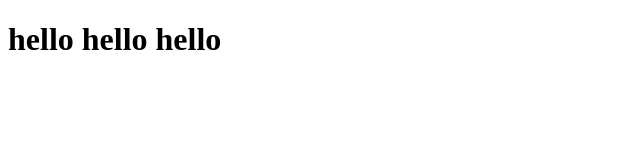
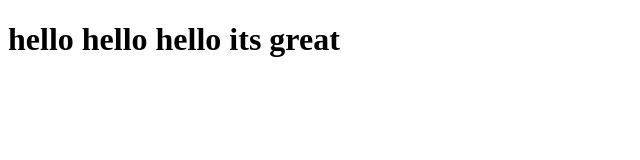
Before and after one commit to ibra77red/ir, a plain HTML site: page site/index.html in a window 1280 px wide. Shown: the whole page, without its empty margins (0-640 px from the left). Drawn offline with Linux system fonts and the light colour scheme.

Commit message:
small add

```diff
--- a/site/index.html
+++ b/site/index.html
@@ -4,7 +4,7 @@
 	<title> hello coursera</title>
 </head>
 <body>
-<h1>hello hello hello </h1>
+<h1>hello hello hello  its great </h1>
 
 </body>
 </html>
```
